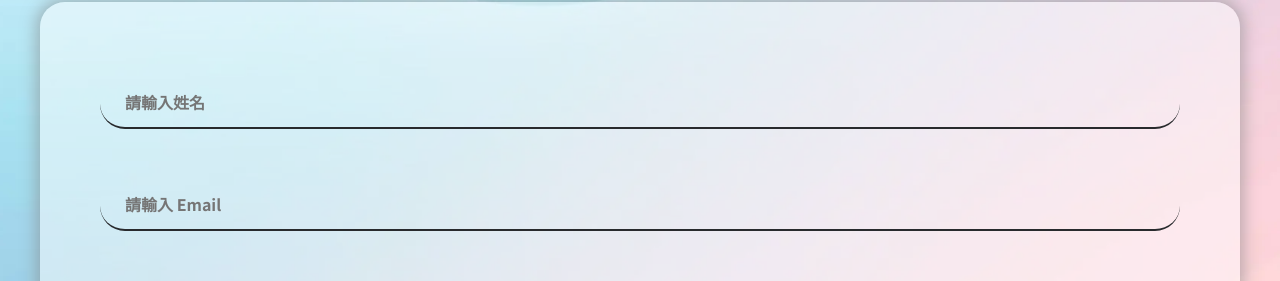
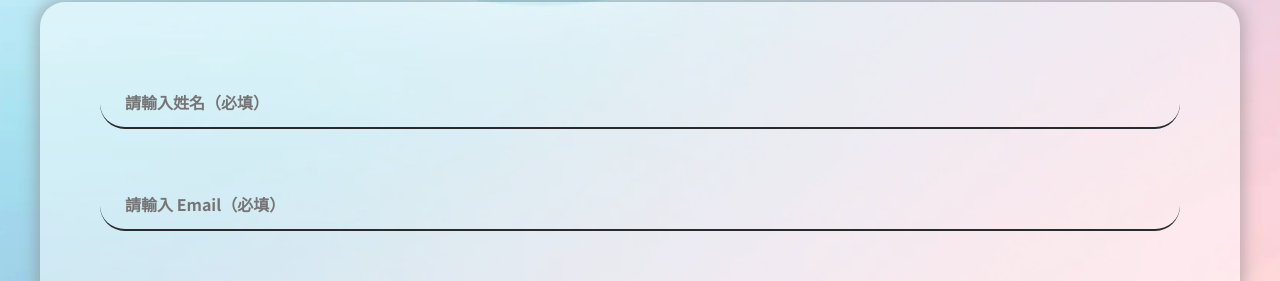
Before and after one commit to happyloa/React-Form, a React (Create React App) app: page / in a window 1280 px wide. Shown: the part 203-484 px from the top of the page. Built offline with nearby package versions, Linux system fonts and the light colour scheme.

Commit message:
feat: 加入必填字樣

```diff
--- a/src/components/Form/Form.js
+++ b/src/components/Form/Form.js
@@ -52,7 +52,7 @@ const Form = () => {
             value={formData.name}
             onChange={handleChange}
             required
-            placeholder="請輸入姓名"
+            placeholder="請輸入姓名（必填）"
           />
         </div>
         <div>
@@ -63,7 +63,7 @@ const Form = () => {
             value={formData.email}
             onChange={handleChange}
             required
-            placeholder="請輸入 Email"
+            placeholder="請輸入 Email（必填）"
           />
         </div>
         <div>
```
